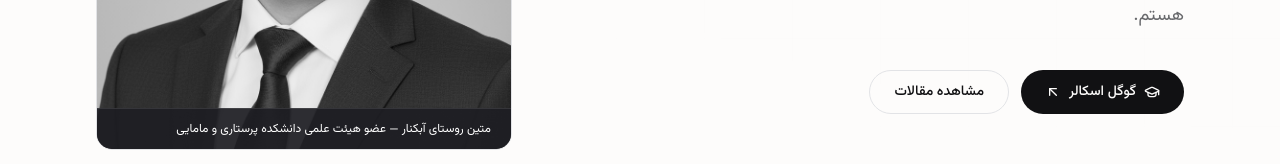
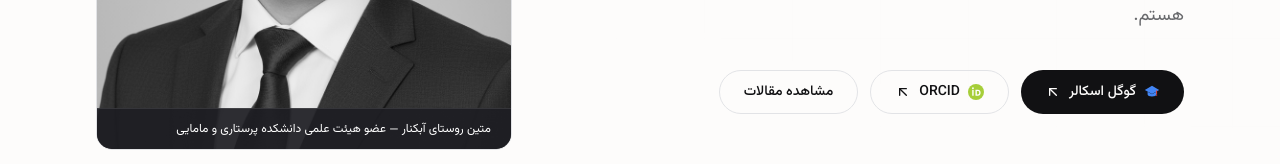
Before and after one commit to matinr997/matin-academic-next, a Next.js app: page /index-fa.html in a window 1280 px wide. Shown: the part 490-654 px from the top of the page. Built offline with nearby package versions, Linux system fonts and the light colour scheme.

Commit message:
Add ORCID button next to CV with real brand logos and floating hover effect

```diff
--- /dev/null
+++ b/src/components/site/brand-icons.tsx
@@ -0,0 +1,38 @@
+/** Real brand logos for ORCID + Google Scholar (no emoji, no lucide generic). */
+
+export function OrcidIcon({ className }: { className?: string }) {
+  return (
+    <svg viewBox="0 0 24 24" className={className} aria-hidden="true" role="img">
+      <circle cx="12" cy="12" r="12" fill="#A6CE39" />
+      {/* white "iD" mark */}
+      <g fill="#fff">
+        {/* dot of i */}
+        <circle cx="7.4" cy="6.2" r="1.35" />
+        {/* stem of i */}
+        <rect x="6.35" y="8.6" width="2.1" height="9.2" rx="0.4" />
+        {/* D */}
+        <path d="M11.2 8.6h3.6c2.6 0 4.1 1.6 4.1 4.6s-1.5 4.6-4.1 4.6h-3.6V8.6Zm2.1 2v5.2h1.4c1.4 0 2.1-.9 2.1-2.6s-.7-2.6-2.1-2.6h-1.4Z" />
+      </g>
+    </svg>
+  );
+}
+
+export function ScholarIcon({ className }: { className?: string }) {
+  return (
+    <svg viewBox="0 0 24 24" className={className} aria-hidden="true" role="img">
+      {/* graduation cap — Google Scholar blue */}
+      <path
+        fill="#4285F4"
+        d="M12 2.8 1.2 8.9 12 15l10.8-6.1L12 2.8Z"
+      />
+      {/* base / book */}
+      <path
+        fill="#4285F4"
+        d="M5.4 11.7v4.1c0 1.6 2.9 3 6.6 3s6.6-1.4 6.6-3v-4.1l-6.6 3.7-6.6-3.7Z"
+      />
+      {/* tassel — Scholar red accent */}
+      <path fill="#EA4335" d="M19.6 9.4v5.9h-1.4V9.9l1.4-.5Z" />
+      <circle cx="18.9" cy="16.6" r="1" fill="#EA4335" />
+    </svg>
+  );
+}
--- a/src/components/site/footer.tsx
+++ b/src/components/site/footer.tsx
@@ -6,12 +6,11 @@ import {
   Mail,
   Linkedin,
   Youtube,
-  GraduationCap,
-  Fingerprint,
   ArrowUp,
 } from "lucide-react";
 import { cn } from "@/lib/utils";
 import { profile, profileFa } from "@/lib/data/content";
+import { OrcidIcon, ScholarIcon } from "@/components/site/brand-icons";
 
 type Variant = "en-home" | "en-research" | "fa-home";
 
@@ -54,8 +53,8 @@ const socialIcons: Record<
   Email: Mail,
   LinkedIn: Linkedin,
   YouTube: Youtube,
-  "Google Scholar": GraduationCap,
-  ORCID: Fingerprint,
+  "Google Scholar": ScholarIcon,
+  ORCID: OrcidIcon,
 };
 
 export function Footer({ variant }: { variant: Variant }) {
--- a/src/components/site/hero.tsx
+++ b/src/components/site/hero.tsx
@@ -2,9 +2,10 @@
 
 import * as React from "react";
 import Image from "next/image";
-import { ArrowUpRight, FileText, GraduationCap } from "lucide-react";
+import { ArrowUpRight, FileText } from "lucide-react";
 import { profile } from "@/lib/data/content";
 import { Magnetic } from "@/components/site/magnetic";
+import { OrcidIcon, ScholarIcon } from "@/components/site/brand-icons";
 
 export function Hero() {
   const imgRef = React.useRef<HTMLDivElement>(null);
@@ -85,10 +86,26 @@ export function Hero() {
                 href={profile.scholarUrl}
                 target="_blank"
                 rel="noopener noreferrer"
-                className="group inline-flex h-11 items-center gap-2 rounded-full bg-foreground px-6 text-sm font-medium text-background transition-colors duration-300 hover:bg-scholar hover:text-scholar-foreground focus-ring"
+                aria-label="Google Scholar profile"
+                title="Google Scholar"
+                className="group inline-flex h-11 items-center gap-2 rounded-full bg-foreground px-6 text-sm font-medium text-background transition-all duration-300 hover:-translate-y-0.5 hover:bg-scholar hover:text-scholar-foreground hover:shadow-[0_12px_30px_-12px_rgba(66,133,244,0.55)] focus-ring"
               >
-                <GraduationCap className="h-4 w-4" />
+                <ScholarIcon className="h-4 w-4 shrink-0" />
                 Google Scholar
+                <ArrowUpRight className="h-4 w-4 transition-transform duration-300 group-hover:translate-x-0.5 group-hover:-translate-y-0.5" />
+              </a>
+            </Magnetic>
+            <Magnetic strength={8}>
+              <a
+                href={profile.orcidUrl}
+                target="_blank"
+                rel="noopener noreferrer"
+                aria-label="ORCID profile"
+                title="ORCID"
+                className="group inline-flex h-11 items-center gap-2 rounded-full border border-border bg-transparent px-6 text-sm font-medium text-foreground transition-all duration-300 hover:-translate-y-0.5 hover:border-[#A6CE39]/60 hover:bg-[#A6CE39]/10 hover:shadow-[0_12px_30px_-12px_rgba(166,206,57,0.55)] focus-ring"
+              >
+                <OrcidIcon className="h-4 w-4 shrink-0" />
+                ORCID
                 <ArrowUpRight className="h-4 w-4 transition-transform duration-300 group-hover:translate-x-0.5 group-hover:-translate-y-0.5" />
               </a>
             </Magnetic>
@@ -96,7 +113,7 @@ export function Hero() {
               <a
                 href={profile.cvUrl}
                 target="_blank"
-                className="group inline-flex h-11 items-center gap-2 rounded-full border border-border bg-transparent px-6 text-sm font-medium text-foreground transition-colors duration-300 hover:border-foreground/40 hover:bg-muted focus-ring"
+                className="group inline-flex h-11 items-center gap-2 rounded-full border border-border bg-transparent px-6 text-sm font-medium text-foreground transition-all duration-300 hover:-translate-y-0.5 hover:border-foreground/40 hover:bg-muted hover:shadow-[0_12px_30px_-12px_rgba(0,0,0,0.25)] focus-ring"
               >
                 <FileText className="h-4 w-4" />
                 CV
--- a/src/components/site/persian-home.tsx
+++ b/src/components/site/persian-home.tsx
@@ -2,7 +2,7 @@
 
 import * as React from "react";
 import Image from "next/image";
-import { ArrowUpLeft, GraduationCap } from "lucide-react";
+import { ArrowUpLeft } from "lucide-react";
 import { cn } from "@/lib/utils";
 import {
   profileFa,
@@ -12,6 +12,7 @@ import {
   faSectionTitles,
 } from "@/lib/data/content";
 import { Reveal } from "@/components/site/reveal";
+import { OrcidIcon, ScholarIcon } from "@/components/site/brand-icons";
 
 export function PersianHome() {
   return (
@@ -101,10 +102,24 @@ function PersianHero() {
               href={profileFa.scholarUrl}
               target="_blank"
               rel="noopener noreferrer"
-              className="group inline-flex h-11 items-center gap-2 rounded-full bg-foreground px-6 text-sm font-medium text-background transition-colors duration-300 hover:bg-scholar hover:text-scholar-foreground focus-ring"
+              aria-label="پروفایل گوگل اسکالر"
+              title="Google Scholar"
+              className="group inline-flex h-11 items-center gap-2 rounded-full bg-foreground px-6 text-sm font-medium text-background transition-all duration-300 hover:-translate-y-0.5 hover:bg-scholar hover:text-scholar-foreground hover:shadow-[0_12px_30px_-12px_rgba(66,133,244,0.55)] focus-ring"
             >
-              <GraduationCap className="h-4 w-4" />
+              <ScholarIcon className="h-4 w-4 shrink-0" />
               {profileFa.buttons.scholar}
+              <ArrowUpLeft className="h-4 w-4 transition-transform duration-300 group-hover:-translate-x-0.5 group-hover:-translate-y-0.5" />
+            </a>
+            <a
+              href={profileFa.orcidUrl}
+              target="_blank"
+              rel="noopener noreferrer"
+              aria-label="پروفایل ORCID"
+              title="ORCID"
+              className="group inline-flex h-11 items-center gap-2 rounded-full border border-border bg-transparent px-6 text-sm font-medium text-foreground transition-all duration-300 hover:-translate-y-0.5 hover:border-[#A6CE39]/60 hover:bg-[#A6CE39]/10 hover:shadow-[0_12px_30px_-12px_rgba(166,206,57,0.55)] focus-ring"
+            >
+              <OrcidIcon className="h-4 w-4 shrink-0" />
+              ORCID
               <ArrowUpLeft className="h-4 w-4 transition-transform duration-300 group-hover:-translate-x-0.5 group-hover:-translate-y-0.5" />
             </a>
             <a
```
